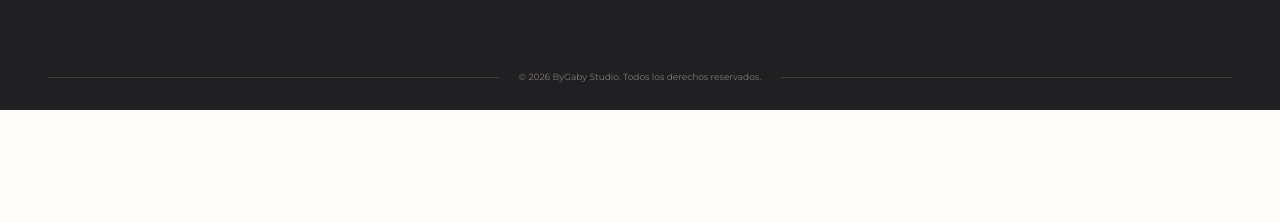
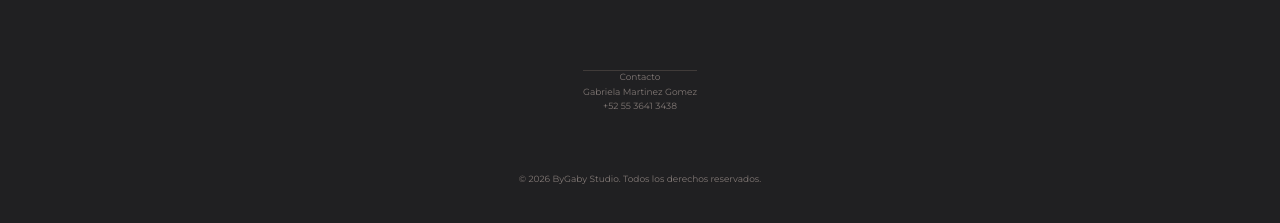
Before and after one commit to JoseManuel2001/Proyecto-mod5, a React app: page / in a window 1280 px wide. Shown: the part 2824-3047 px from the top of the page. Before the commit the page ends 2934 px from the top, so only its background shows below. Built offline with nearby package versions, Linux system fonts and the light colour scheme.

Commit message:
Add contact details to footer bottom
Updates the footer to include contact information (label, name, and phone number) and adjusts `.footer-bottom` layout from a 3-column grid to a wrapped vertical flex layout with increased spacing to accommodate the new content.

```diff
--- a/src/index.js
+++ b/src/index.js
@@ -286,6 +286,11 @@ function Footer() {
       </div>
 
       <div className="footer-bottom">
+        <span>
+          <p>Contacto</p>
+          <p>Gabriela Martinez Gomez</p>
+          <p>+52 55 3641 3438</p>
+        </span>
         <span />
         <p>© 2026 ByGaby Studio. Todos los derechos reservados.</p>
         <span />
--- a/src/styles.css
+++ b/src/styles.css
@@ -649,10 +649,11 @@ a {
 
 .footer-bottom {
   margin-top: 65px;
-  display: grid;
-  grid-template-columns: 1fr auto 1fr;
+  display: flex;
+  flex-wrap: wrap;
+  flex-direction: column;
   align-items: center;
-  gap: 20px;
+  gap: 50px;
 }
 
 .footer-bottom span {
```
